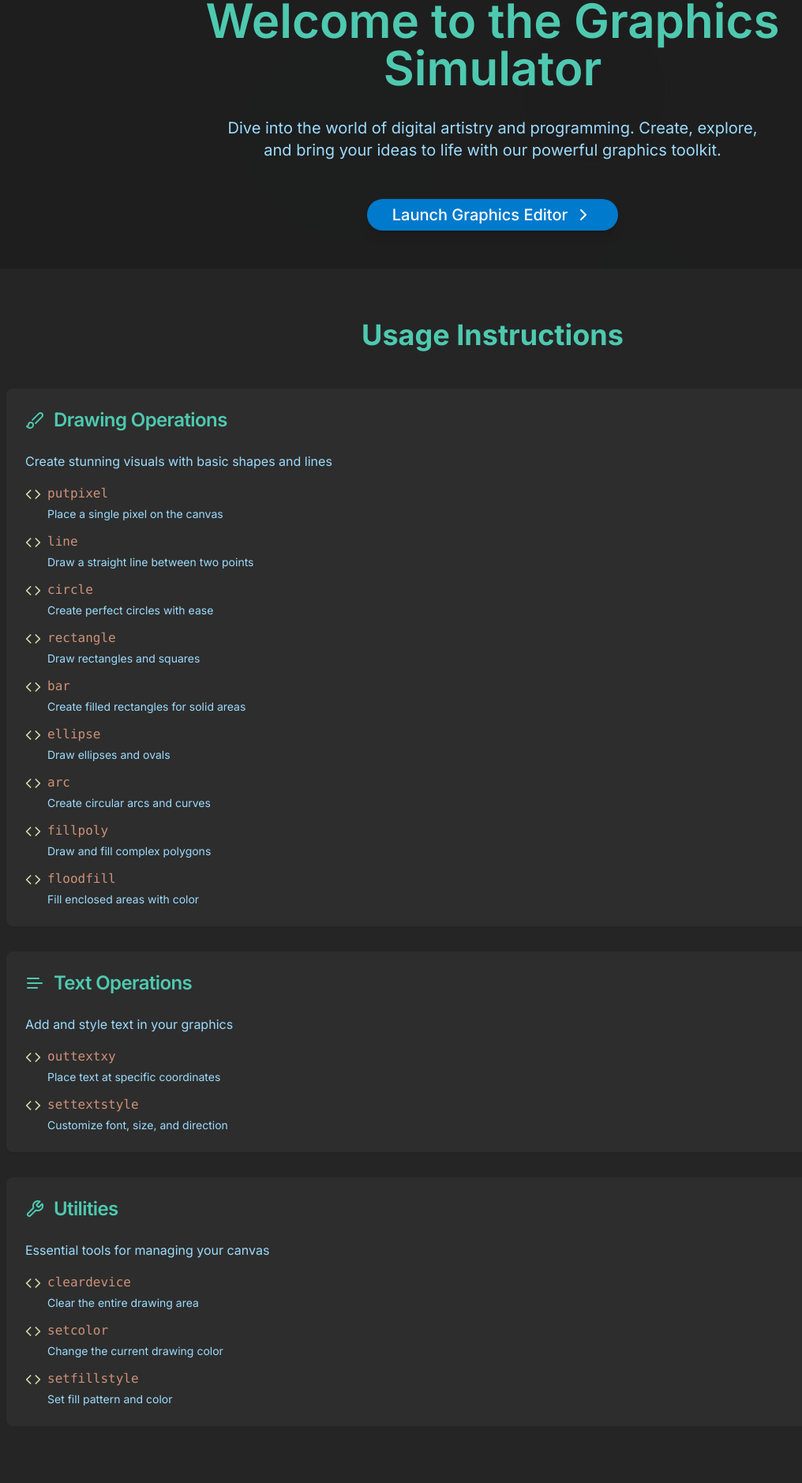
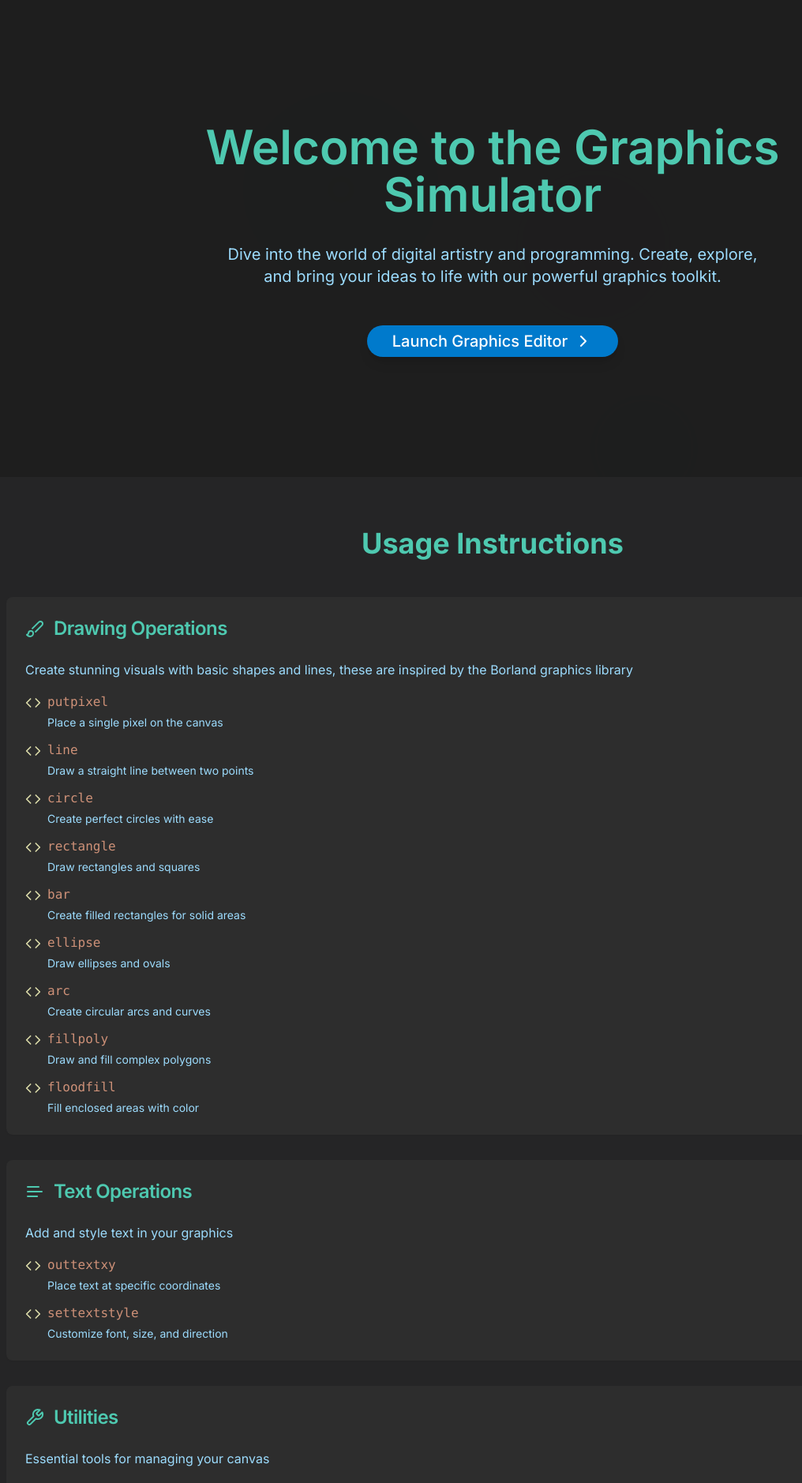
Before and after one commit to SujalChoudhari/BorlandGraphicsLibraryOnline, a Next.js app: page / in a window 1280 px wide. Shown: the part 140-2018 px from the top of the page at 79% size, without its empty margins (16-1032 px from the left). Built offline with nearby package versions, Linux system fonts and the light colour scheme.

Commit message:
minor adjustments

```diff
--- a/src/app/page.tsx
+++ b/src/app/page.tsx
@@ -1,7 +1,5 @@
 'use client'
 
-import { useState, useEffect } from 'react'
-import { useRouter } from 'next/navigation'
 import { Button } from "@/components/ui/button"
 import {
   Card,
@@ -9,8 +7,10 @@ import {
   CardHeader,
   CardTitle,
 } from "@/components/ui/card"
-import { Brush, Text, Wrench, ChevronRight, Code } from 'lucide-react'
-import { motion, AnimatePresence } from 'framer-motion'
+import { motion } from 'framer-motion'
+import { Brush, ChevronRight, Code, Text, Wrench } from 'lucide-react'
+import { useRouter } from 'next/navigation'
+import { useEffect, useState } from 'react'
 
 export default function Home() {
   const router = useRouter()
@@ -21,7 +21,7 @@ export default function Home() {
     {
       icon: Brush,
       title: 'Drawing Operations',
-      description: 'Create stunning visuals with basic shapes and lines',
+      description: 'Create stunning visuals with basic shapes and lines, these are inspired by the Borland graphics library',
       items: [
         { name: 'putpixel', description: 'Place a single pixel on the canvas' },
         { name: 'line', description: 'Draw a straight line between two points' },
@@ -55,12 +55,6 @@ export default function Home() {
     },
   ]
 
-  useEffect(() => {
-    const timer = setInterval(() => {
-      setCurrentInstruction((prev) => (prev + 1) % instructions.length)
-    }, 5000)
-    return () => clearInterval(timer)
-  }, [])
 
   return (
     <div className="flex flex-col min-h-screen bg-[#1E1E1E] text-[#D4D4D4]">
@@ -80,9 +74,9 @@ export default function Home() {
           initial={{ opacity: 0, scale: 0.9 }}
           animate={{ opacity: 1, scale: 1 }}
           transition={{ duration: 0.5 }}
-          className="text-center z-10 max-w-4xl mx-auto"
+          className="text-center z-10 max-w-4xl mx-auto h-[70vh]"
         >
-          <h2 className="text-6xl font-semibold mb-8 text-[#4EC9B0]">
+          <h2 className="text-6xl font-semibold mb-8 text-[#4EC9B0] mt-40">
             Welcome to the Graphics Simulator
           </h2>
           <p className="text-xl mb-12 text-[#9CDCFE] max-w-2xl mx-auto">
@@ -150,7 +144,7 @@ export default function Home() {
 
       <footer className="bg-[#252526] text-[#D4D4D4] p-6 text-center">
         <p className="text-sm">
-          &copy; {new Date().getFullYear()} Borland Graphics Simulator. Empowering digital creativity.
+          &copy; {new Date().getFullYear()} | Sujal Choudhari
         </p>
       </footer>
     </div>
--- a/src/components/BorlandComponent.tsx
+++ b/src/components/BorlandComponent.tsx
@@ -353,7 +353,7 @@ int main(){
         };
 
 
-        setTerminal('Graphics library loaded');
+        setTerminal('Program Started\n');
         const jsCode = translateCToJS(code);
         try {
             const runGraphics = new Function('lib', 'input', `
@@ -365,6 +365,7 @@ int main(){
                         `);
             await runGraphics(graphicsLib, []);
             setOutput('Graphics rendered successfully');
+            setTerminal(prev => prev + "\nProgram Ended");
             setTimeout(() => {
                 setOutput('');
             }, 2000);
```
